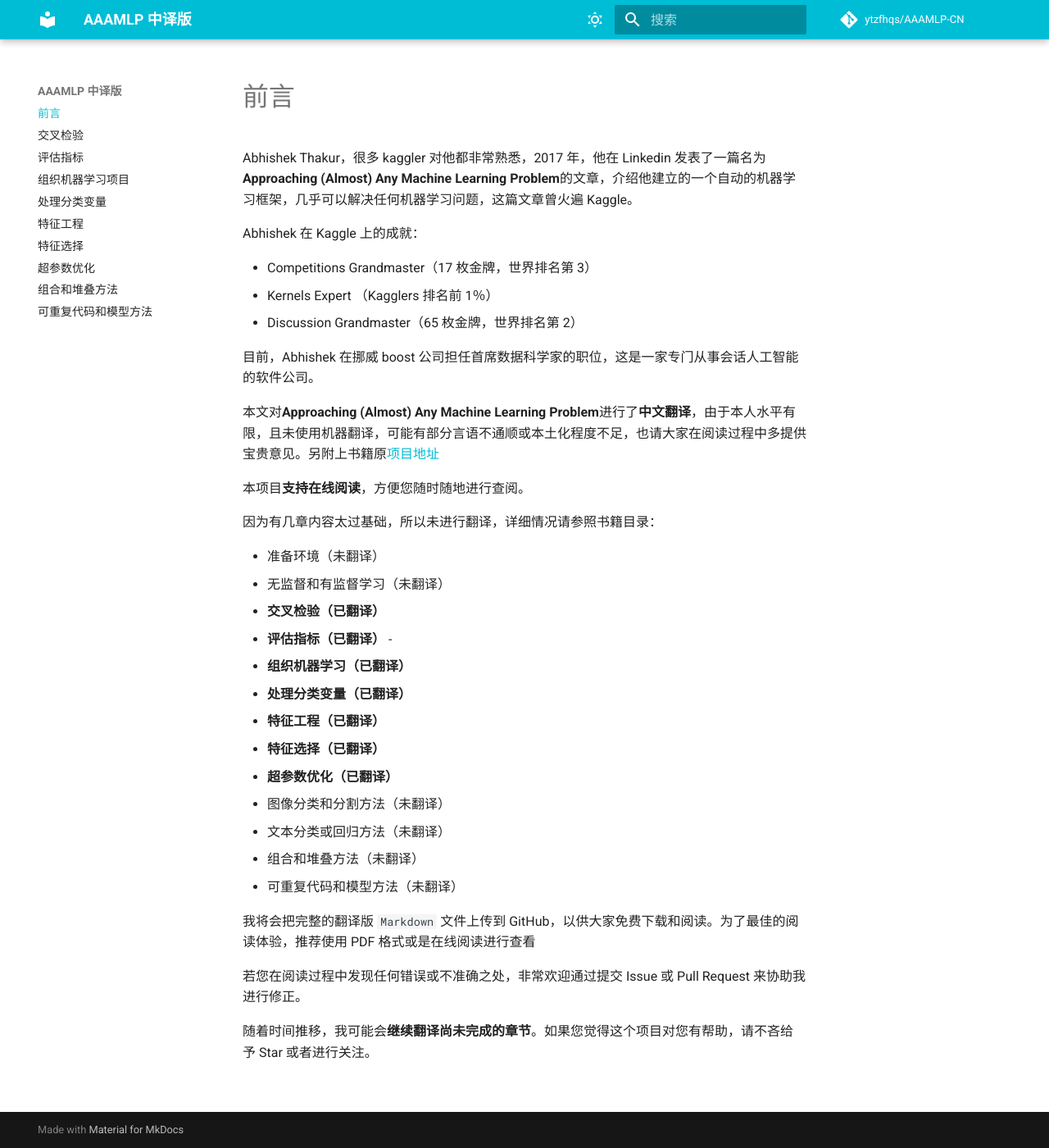
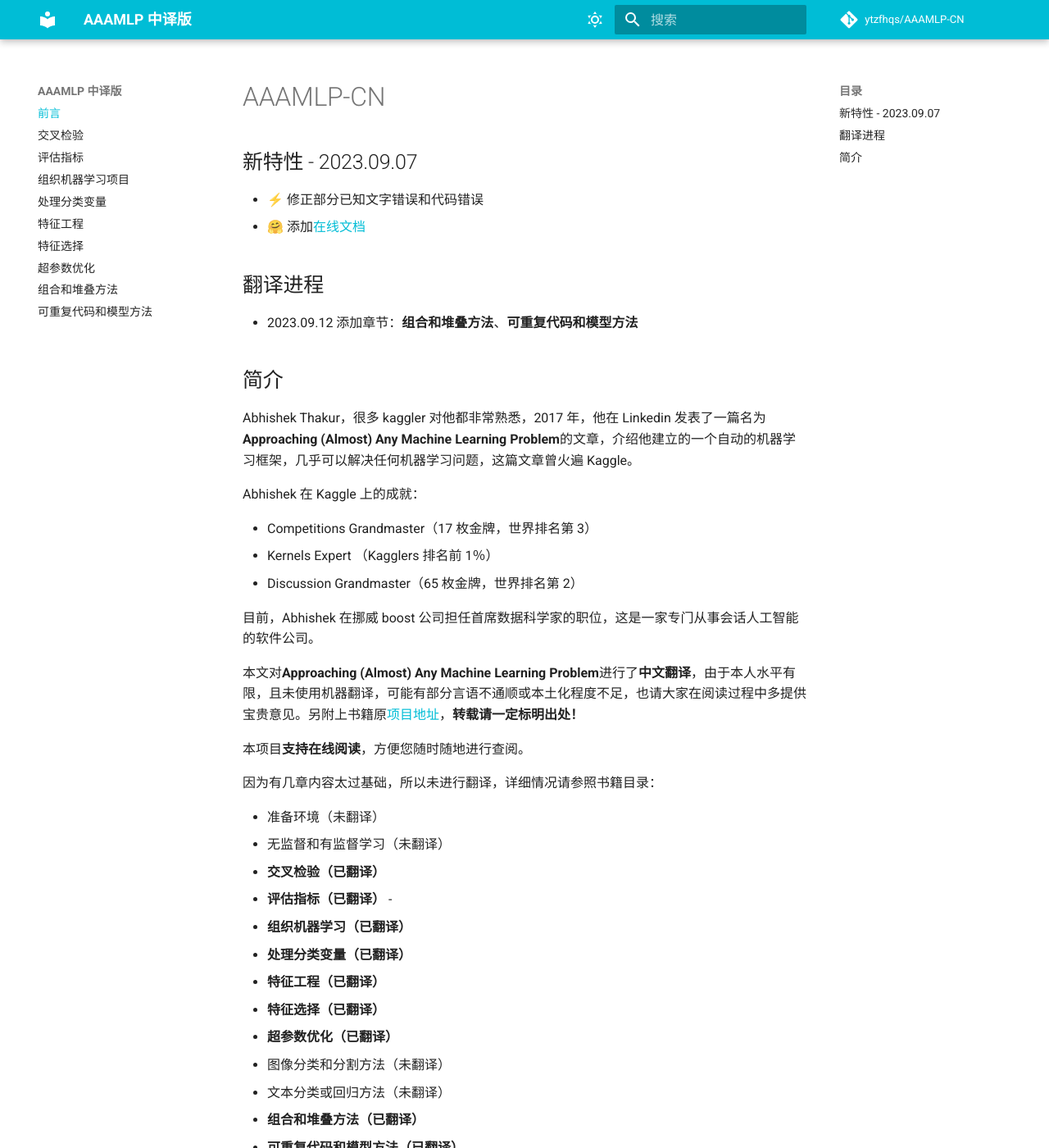
Before and after one commit to ytzfhqs/AAAMLP-CN, an MkDocs documentation site: the page built from docs/index.md, in a window 1280 px wide and 1400 px high. Shown: the whole window at 82% size. Built offline with MkDocs 1.6.1 and Material for MkDocs 9.7.7, drawn with Linux system fonts in a browser that asks for light colours; nearby versions of some CDN libraries; library files that are not in the unit come from our copies; comment, search, counter and statistics services are not loaded.

Commit message:
update:index

```diff
--- a/docs/index.md
+++ b/docs/index.md
@@ -1,4 +1,15 @@
-# 前言
+# AAAMLP-CN
+
+## 新特性 - 2023.09.07
+
+- ⚡ 修正部分已知文字错误和代码错误
+- 🤗 添加[在线文档](https://ytzfhqs.github.io/AAAMLP-CN/)
+
+## 翻译进程
+
+- 2023.09.12 添加章节：**组合和堆叠方法**、**可重复代码和模型方法**
+
+## 简介
 
 Abhishek Thakur，很多 kaggler 对他都非常熟悉，2017 年，他在 Linkedin 发表了一篇名为**Approaching (Almost) Any Machine Learning Problem**的文章，介绍他建立的一个自动的机器学习框架，几乎可以解决任何机器学习问题，这篇文章曾火遍 Kaggle。
 
@@ -10,7 +21,7 @@
 
 目前，Abhishek 在挪威 boost 公司担任首席数据科学家的职位，这是一家专门从事会话人工智能的软件公司。
 
-本文对**Approaching (Almost) Any Machine Learning Problem**进行了**中文翻译**，由于本人水平有限，且未使用机器翻译，可能有部分言语不通顺或本土化程度不足，也请大家在阅读过程中多提供宝贵意见。另附上书籍原[项目地址](https://github.com/abhishekkrthakur/approachingalmost)
+本文对**Approaching (Almost) Any Machine Learning Problem**进行了**中文翻译**，由于本人水平有限，且未使用机器翻译，可能有部分言语不通顺或本土化程度不足，也请大家在阅读过程中多提供宝贵意见。另附上书籍原[项目地址](https://github.com/abhishekkrthakur/approachingalmost)，**转载请一定标明出处！**
 
 本项目**支持在线阅读**，方便您随时随地进行查阅。
 
@@ -27,8 +38,8 @@
 - **超参数优化（已翻译）**
 - 图像分类和分割方法（未翻译）
 - 文本分类或回归方法（未翻译）
-- 组合和堆叠方法（未翻译）
-- 可重复代码和模型方法（未翻译）
+- **组合和堆叠方法（已翻译）**
+- **可重复代码和模型方法（已翻译）**
 
 我将会把完整的翻译版 `Markdown` 文件上传到 GitHub，以供大家免费下载和阅读。为了最佳的阅读体验，推荐使用 PDF 格式或是在线阅读进行查看
 
```
